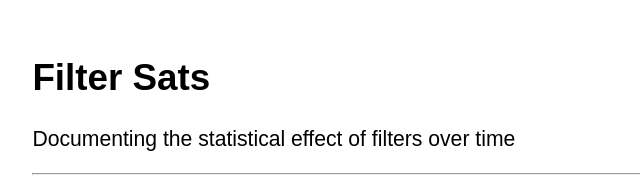
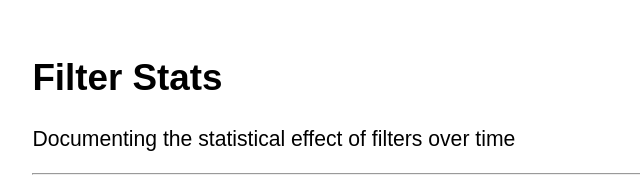
Before and after one commit to supertestnet/filter-stats, a plain HTML site: page index.html in a window 1280 px wide. Shown: the top 194 px of the page, 226-866 px from the left. Drawn offline with Linux system fonts and the light colour scheme; no server answers.

Commit message:
Update index.html

```diff
--- a/index.html
+++ b/index.html
@@ -80,7 +80,7 @@
         </script>
     </head>
     <body>
-        <h1>Filter Sats</h1>
+        <h1>Filter Stats</h1>
         <p>Documenting the statistical effect of filters over time</p>
         <hr>
         <div class="loading">
```
